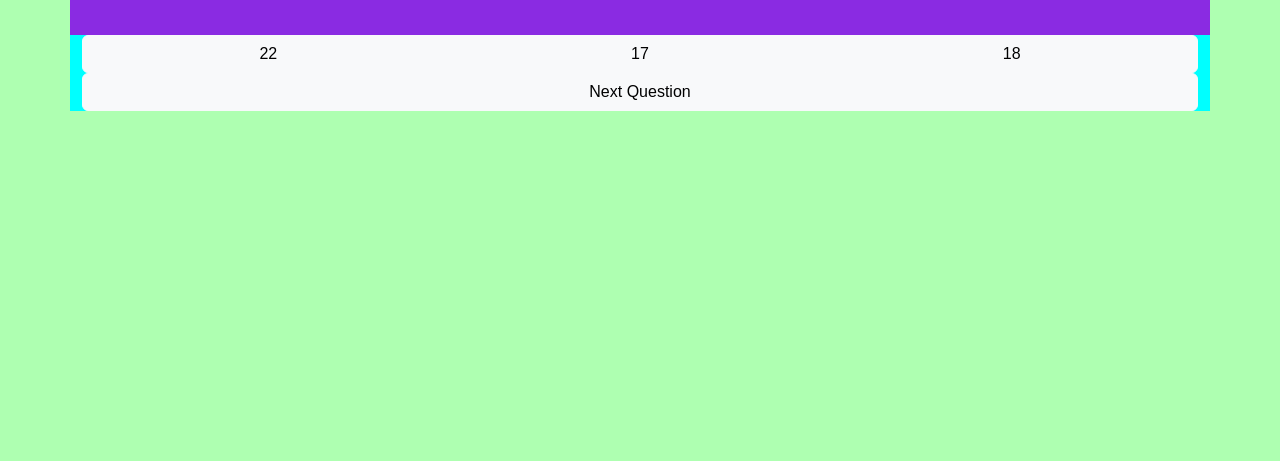
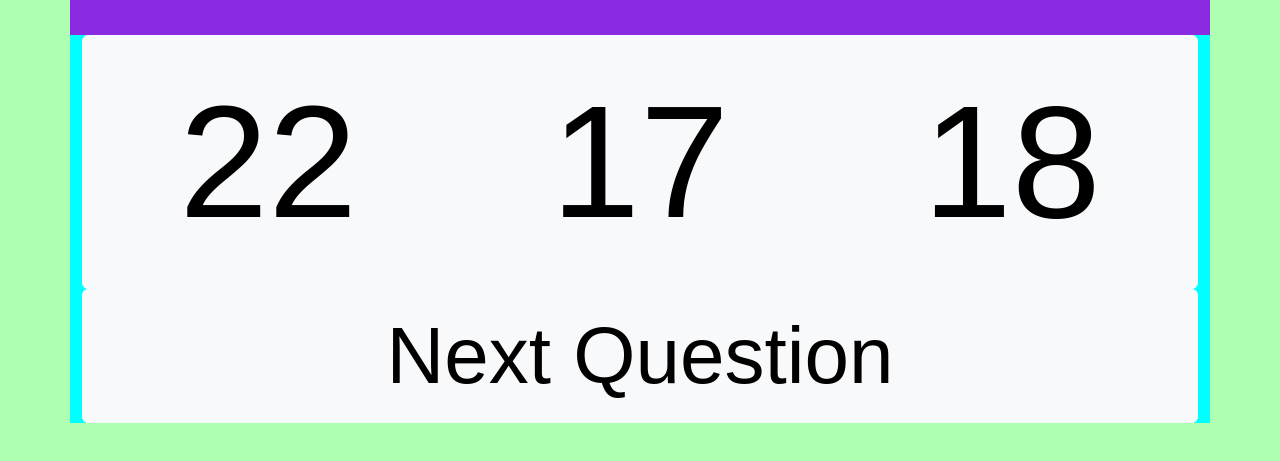
Before and after one commit to Arafloh/arafloh.github.io, a plain HTML site: page index.html in a window 1280 px wide. Shown: the part 253-714 px from the top of the page. Drawn offline with nearby package versions, Linux system fonts and the light colour scheme.

Commit message:
readability

```diff
--- a/index.html
+++ b/index.html
@@ -16,13 +16,13 @@
         </div>
         <div class="row" id="options">
             <div class="btn-group" role="group">
-                <button class="btn btn-light" onclick="checkAnswer(0)" id="option0"></button>
-                <button class="btn btn-light" onclick="checkAnswer(1)" id="option1"></button>
-                <button class="btn btn-light" onclick="checkAnswer(2)" id="option2"></button>
+                <button class="btn btn-light" style="font-size: 10rem;" onclick="checkAnswer(0)" id="option0"></button>
+                <button class="btn btn-light" style="font-size: 10rem;" onclick="checkAnswer(1)" id="option1"></button>
+                <button class="btn btn-light" style="font-size: 10rem;" onclick="checkAnswer(2)" id="option2"></button>
             </div>
         </div>
         <div class="row">
-            <div class="col"><button class="btn btn-light w-100" onclick="generateNewProblem()">Next Question</button></div>
+            <div class="col"><button class="btn btn-light w-100" style="font-size: 5rem;" onclick="generateNewProblem()">Next Question</button></div>
         </div>
     </div>
 
```
